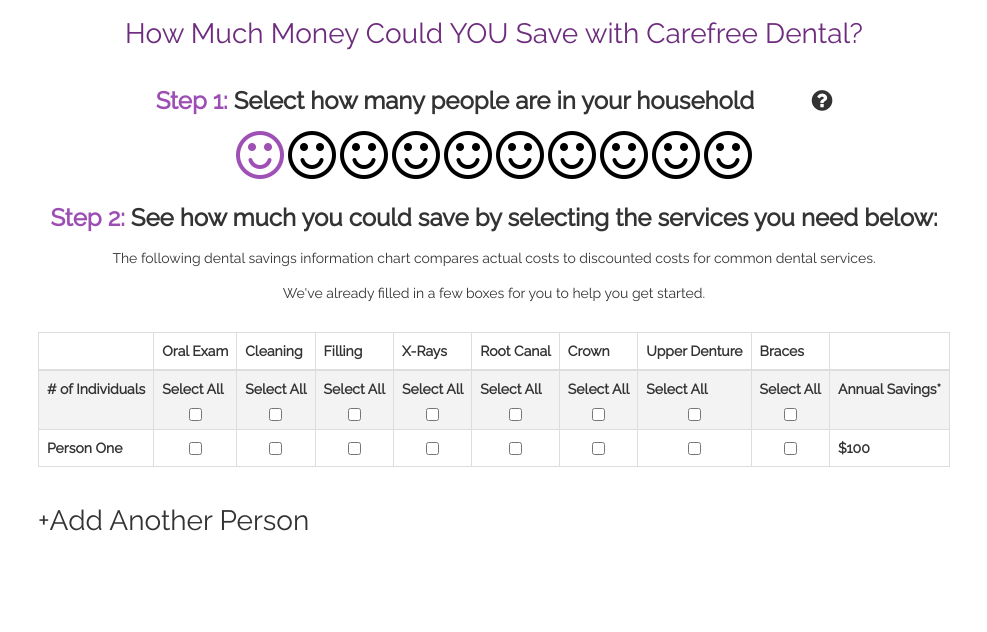
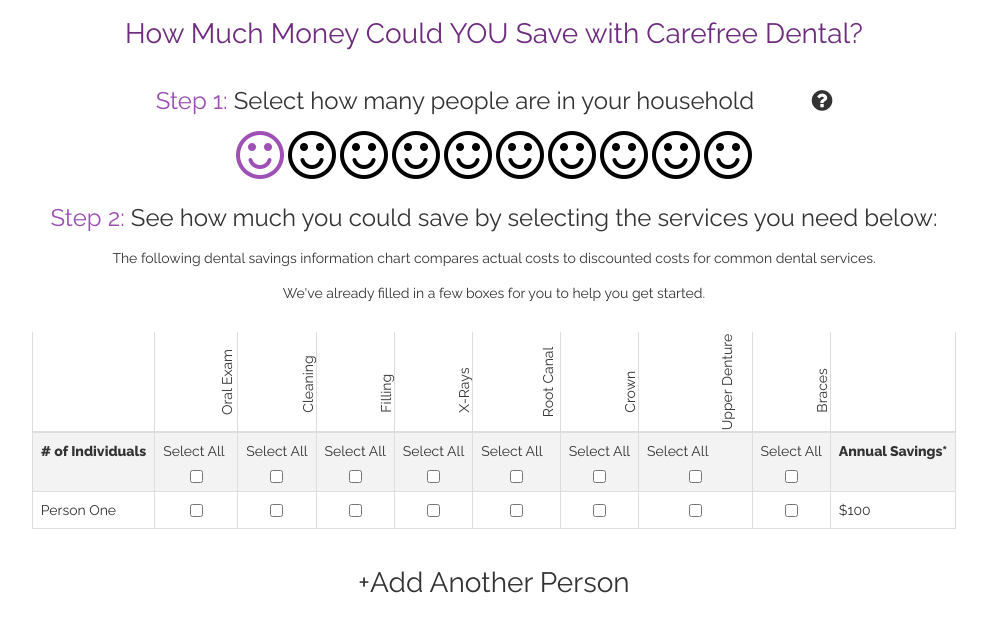
Before and after one commit to scottmc526/bkmedia, a plain HTML site: page public/index.html in a window 1280 px wide. Both pictures are taken after a click on the icon 406 px from the left and 154 px from the top of the page. Shown: the whole page, without its empty margins (146-1133 px from the left). Drawn offline with nearby package versions, Linux system fonts and the light colour scheme; some packages are replaced by stand-ins of ours.

Commit message:
css fixes

```diff
--- a/public/css/main.css
+++ b/public/css/main.css
@@ -18,6 +18,14 @@
 
 .title {
   color: #6e2c7e;
+}
+
+.vertical-title {
+  font-weight: lighter;
+}
+
+label {
+  font-weight: lighter;
 }
 
 .fa:hover {
@@ -47,11 +55,27 @@
 .infoRow {
   background-color: #f3f3f3;
 }
+
+.tableHeaders {
+  height: 100px;
+}
+
+.tableHeaders th {
+  transform: rotate(-90deg);
+}
+
+.table-bordered {
+  border: none;
+}
+
 td div {
   display: flex;
   justify-content: center;
 }
 
+.bold {
+  font-weight: bold;
+}
 /*
 th {
   transform: rotate(-90deg);
--- a/public/index.html
+++ b/public/index.html
@@ -7,8 +7,7 @@
     <link rel="stylesheet" href="css/main.css">
     <link rel="stylesheet" href="https://cdnjs.cloudflare.com/ajax/libs/normalize/4.2.0/normalize.min.css">
     <link rel="stylesheet" href="https://maxcdn.bootstrapcdn.com/font-awesome/4.6.3/css/font-awesome.min.css">
-    <link href='https://fonts.googleapis.com/css?family=Raleway' rel='stylesheet' type='text/css'>
-  </head>
+<link href='https://fonts.googleapis.com/css?family=Raleway:400,600,800' rel='stylesheet' type='text/css'>  </head>
   <body>
     <div ng-view></div>
 
--- a/public/partials/index.html
+++ b/public/partials/index.html
@@ -1,7 +1,7 @@
 <div class='container'>
   <div class='steps'>
     <h1 class='title'>How Much Money Could YOU Save with Carefree Dental?</h1>
-    <h3><strong><span>Step 1:</span> Select how many people are in your household  </strong><i class="fa fa-question-circle fa-ul" aria-hidden="true"></i></h3>
+    <h3><span>Step 1:</span> Select how many people are in your household  <i class="fa fa-question-circle fa-ul" aria-hidden="true"></i></h3>
     <div class='imgContainer'>
       <div ng-repeat='face in smileyFaces'>
         <i ng-click='selectMembers($index + 1); highlightFaces($index + 1)' class="{{face.className}} fa fa-smile-o fa-4x" aria-hidden="true"></i>
@@ -10,7 +10,7 @@
     <h5 ng-show='warningMessage'>Please Select how many people are in your household before moving to step 2.</h5>
   </div>
   <div class='steps' ng-show='stepTwoTable'>
-    <h3><strong><span>Step 2:</span> See how much you could save by selecting the services you need below:</h3>
+    <h3><span>Step 2:</span> See how much you could save by selecting the services you need below:</h3>
     <div class='finePrint'>
       <h5>The following dental savings information chart compares actual costs to discounted costs for common dental services.</h5>
       <h5>We've already filled in a few boxes for you to help you get started. </h5>
@@ -19,9 +19,9 @@
     <div class='table-responsive'>
       <table class='table table-bordered'>
         <thead>
-          <tr>
+          <tr class='tableHeaders'>
             <th></th>
-            <th ng-repeat='column in tableColumns'>{{column.name}}</th>
+            <th ng-repeat='column in tableColumns' class='vertical-title'>{{column.name}}</th>
             <th></th>
           </tr>
         </thead>
@@ -32,16 +32,16 @@
               <label>Select All</label>
               <br>
               <div>
-                <input type="checkbox" name='{{column.name}}' ng-click='checkAll()'>
+                <input type="checkbox" ng-model='column.name' ng-click='checkAll()'>
               </div>
             </td>
-            <td>Annual Savings*</td>
+            <td class='bold'>Annual Savings*</td>
           </tr>
           <tr ng-repeat='member in familyArray'>
-            <th scope='row'>Person {{numberArray[$index + 1]}}</th>
+            <th class='vertical-title' scope='row'>Person {{numberArray[$index + 1]}}</th>
             <td ng-repeat='column in tableColumns'>
               <div>
-                <input type="checkbox" ng-model='column'>
+                <input type="checkbox" ng-model='column.name'>
               </div>
             </td>
             <td>$100</td>
```
